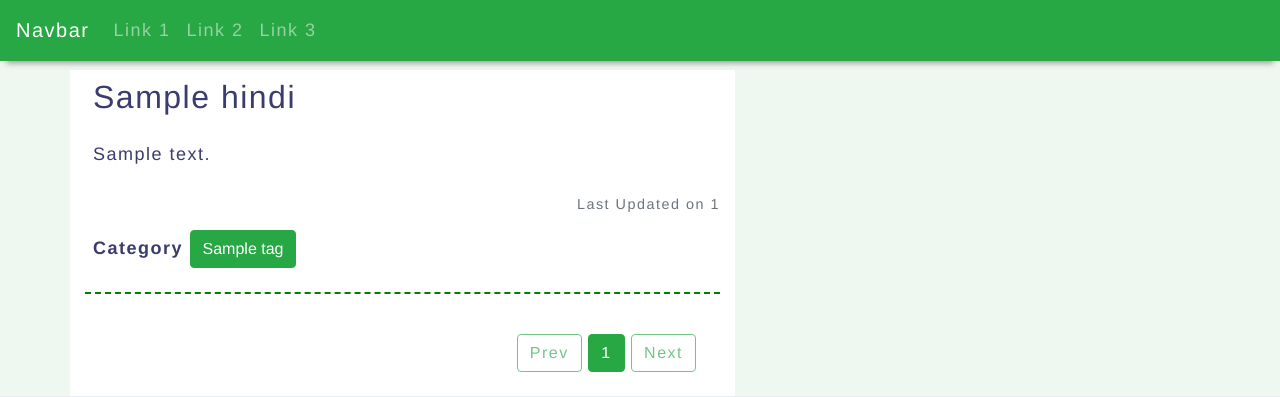
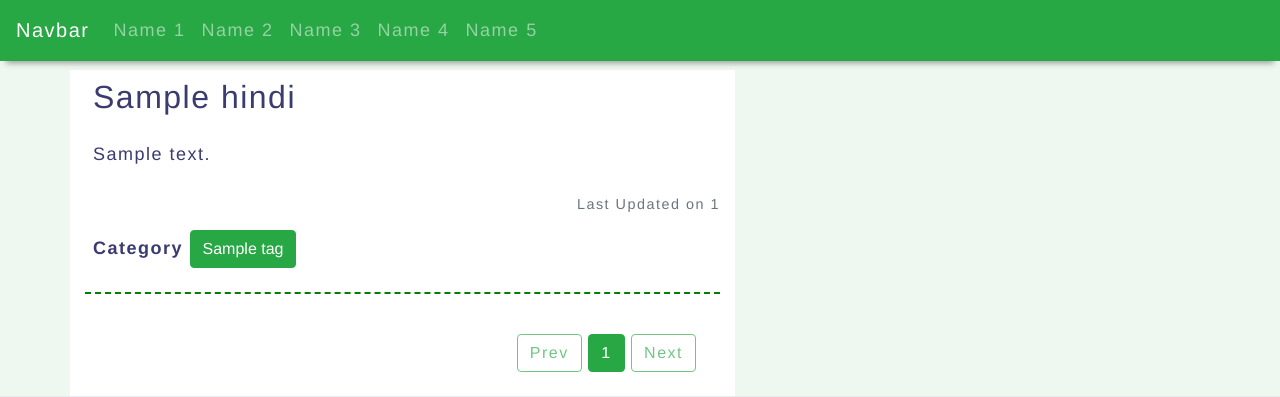
Before and after one commit to Ranilvannan/kathai_out, a Flask app: page / in a window 1280 px wide. Shown: the top 397 px of the page. Run offline with Flask 2, Linux system fonts and the light colour scheme; a database or web service that is not in the repository returns one stand-in record (values such as "Sample title"); some libraries are stand-ins or nearby versions.

Commit message:
first co

```diff
--- a/application.py
+++ b/application.py
@@ -22,7 +22,12 @@ def home_page():
     if not total_story:
         abort(404)
 
-    category_list = mongo.db.hindi_category.find()
+    # category_list = mongo.db.hindi_category.find()
+    category_list = [{"name": "Name 1", "url": "url_1"},
+                     {"name": "Name 2", "url": "url_2"},
+                     {"name": "Name 3", "url": "url_3"},
+                     {"name": "Name 4", "url": "url_4"},
+                     {"name": "Name 5", "url": "url_5"}]
     pagination = Pagination(total_count=total_story, page=page, per_page=PER_PAGE)
 
     return render_template('home_page.html',
@@ -45,11 +50,19 @@ def category_page(category):
     if not total_story:
         abort(404)
 
+    # category_list = mongo.db.hindi_category.find()
+    category_list = [{"name": "Name 1", "url": "url_1"},
+                     {"name": "Name 2", "url": "url_2"},
+                     {"name": "Name 3", "url": "url_3"},
+                     {"name": "Name 4", "url": "url_4"},
+                     {"name": "Name 5", "url": "url_5"}]
     tags = mongo.db.hindi.find_one({"tags.url": category}, {"tags.name": 1, "_id": 0})
     pagination = Pagination(total_count=total_story, page=page, per_page=PER_PAGE)
+
     return render_template('home_page.html',
                            records=story_list,
                            pagination=pagination,
+                           category_list=category_list,
                            title=tags["tags"][0]["name"])
 
 
@@ -61,7 +74,15 @@ def story_page(site_url):
     if not story:
         abort(404)
 
-    return render_template('story_page.html', story=story)
+    # category_list = mongo.db.hindi_category.find()
+    category_list = [{"name": "Name 1", "url": "url_1"},
+                     {"name": "Name 2", "url": "url_2"},
+                     {"name": "Name 3", "url": "url_3"},
+                     {"name": "Name 4", "url": "url_4"},
+                     {"name": "Name 5", "url": "url_5"}]
+    return render_template('story_page.html',
+                           story=story,
+                           category_list=category_list)
 
 
 @app.errorhandler(404)
--- a/story_insert.py
+++ b/story_insert.py
@@ -69,7 +69,7 @@ class CategoryInsert:
 
     def bulk_insert(self, recs):
         if recs:
-            mongo.db.hindi.insert_many(recs)
+            mongo.db.hindi_category.insert_many(recs)
 
     def update_story(self, recs):
         for rec in recs:
--- a/templates/base.html
+++ b/templates/base.html
@@ -19,19 +19,7 @@
 			<button class="navbar-toggler" type="button" data-toggle="collapse" data-target="#collapsibleNavbar">
 				<span class="navbar-toggler-icon"></span>
 			</button>
-			<div class="collapse navbar-collapse" id="collapsibleNavbar">
-				<ul class="navbar-nav">
-					<li class="nav-item">
-						<a class="nav-link" href="{{ url_for('category_page', category='teenage_girl') }}">Link 1</a>
-					</li>
-					<li class="nav-item">
-						<a class="nav-link" href="{{ url_for('category_page', category='v2') }}">Link 2</a>
-					</li>
-					<li class="nav-item">
-						<a class="nav-link" href="{{ url_for('category_page', category='v3') }}">Link 3</a>
-					</li>
-				</ul>
-			</div>
+			{% include "menu.html" %}
 		</nav>
 		{% block body %}{% endblock %}
 		<div class="jumbotron jumbotron-fluid">
--- /dev/null
+++ b/templates/menu.html
@@ -0,0 +1,9 @@
+<div class="collapse navbar-collapse" id="collapsibleNavbar">
+    <ul class="navbar-nav">
+        {% for rec in category_list %}
+        <li class="nav-item">
+            <a class="nav-link" href="{{ url_for('category_page', category='{{rec.url}}') }}">{{rec.name}}</a>
+        </li>
+        {% endfor %}
+    </ul>
+</div>
```
